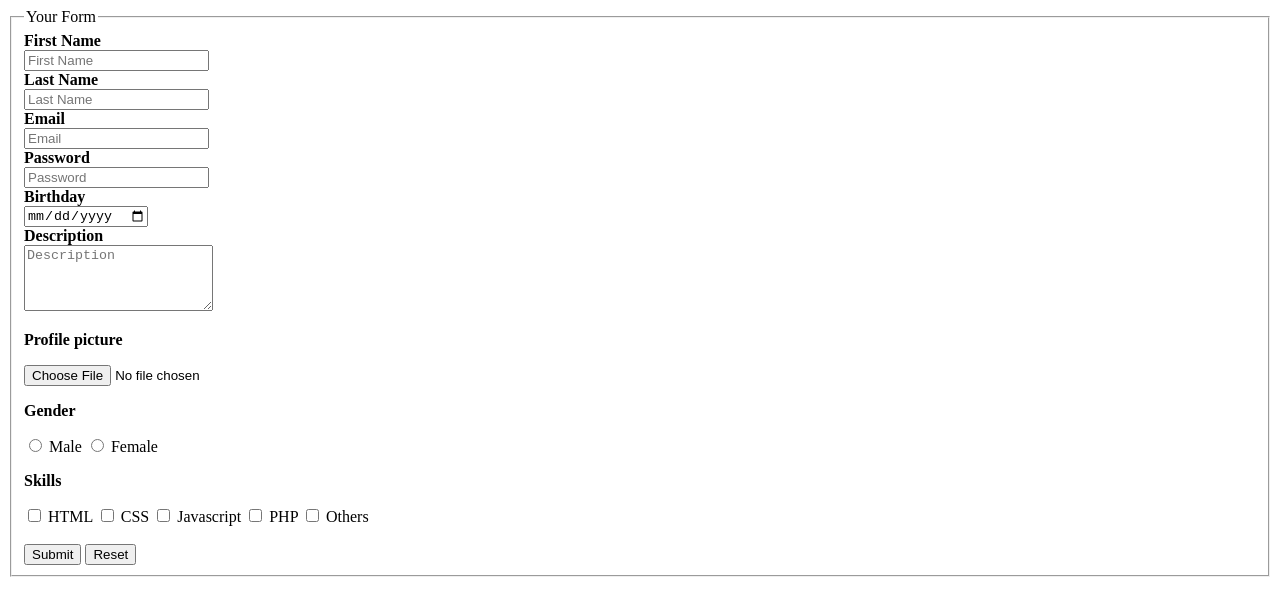
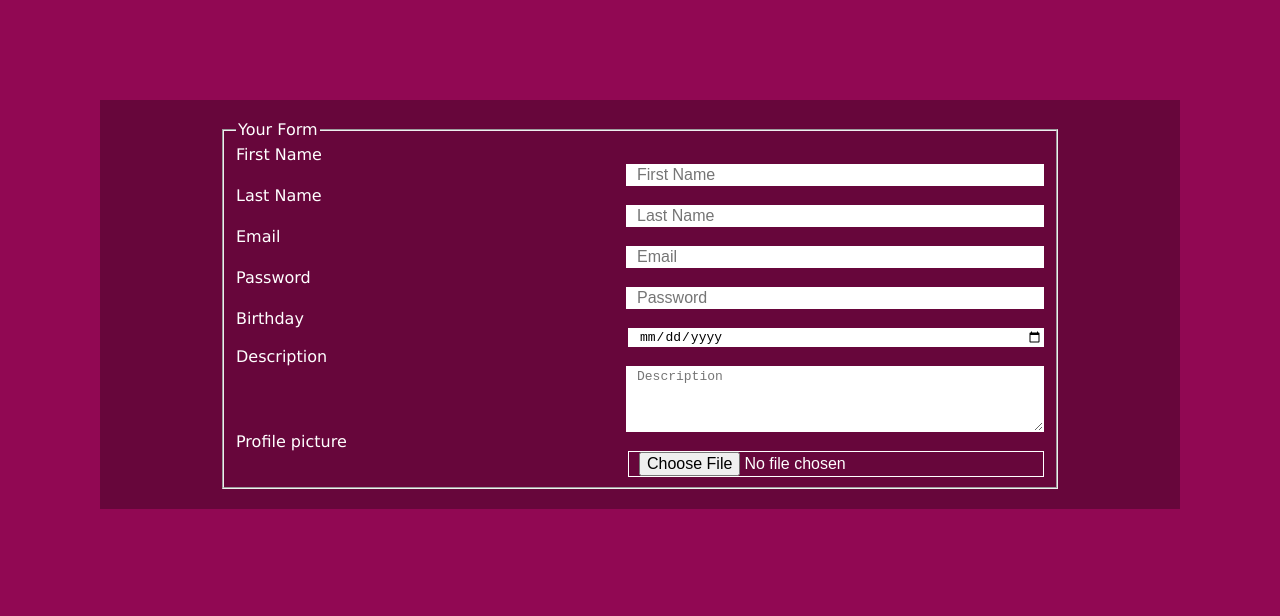
Before and after one commit to Daoud-Hussain/Web-Technologies, a plain HTML site: page forms.html in a window 1280 px wide. Drawn offline with Linux system fonts and the light colour scheme.

Commit message:
Adding styles in forms

```diff
--- a/forms.html
+++ b/forms.html
@@ -5,33 +5,34 @@
     <meta http-equiv="X-UA-Compatible" content="IE=edge">
     <meta name="viewport" content="width=device-width, initial-scale=1.0">
     <title>Forms</title>
+    <link rel="stylesheet" href="style.css">
 </head>
 <body>
     <form action="/index.html" method="POST">
         <fieldset>
-            <legend>Your Form</legend>
-            <b><label for="fname">First Name</label><br></b>
+            <legend >Your Form</legend>
+            <label for="fname">First Name</label>
             <input type="text" placeholder="First Name"> <br>
-            <b><label for="lname">Last Name</label></b><br>
+            <label for="lname">Last Name</label>
             <input type="text" placeholder="Last Name"> <br>
-            <b><label for="email">Email</label></b><br>
+            <label for="email">Email</label>
             <input type="email" placeholder="Email"> <br>
-            <b><label for="password">Password</label></b><br>
+            <label for="password">Password</label>
             <input type="password" placeholder="Password"> <br>
-            <b><label for="birthday">Birthday</label></b> <br>
+            <label for="birthday">Birthday</label>
             <input type="date" name="birhday" id="birthday"> <br>
-            <b><label for="description">Description</label></b> <br>
-            <textarea name="description" id="description" placeholder="Description" cols="21" rows="4"></textarea><br>
-            <b><p>Profile picture</p></b>
+            <label for="description">Description</label>
+            <textarea name="description" id="description" placeholder="Description" cols="21" rows="4"></textarea> <br>
+            <label>Profile picture</label>
             <input type="file"> <br>
             <!-- Radio Buttons -->
-            <b><p>Gender</p></b>
+            <!-- <label>Gender</label>
             <input type="radio" id="male" name="gender" value="Male">
             <label for="male">Male</label>
             <input type="radio" id="female" name="gender" value="Female">
-            <label for="female">Female</label></b>
+            <label for="female">Female</label></b> <br> -->
             <!--Checkboxes -->
-            <b><p>Skills</p></b>
+            <!-- <label>Skills</label>
             <input type="checkbox" name="HTML" value="HTML">
             <label for="HTML">HTML</label>
             <input type="checkbox" name="CSS" value="HTML">
@@ -39,11 +40,9 @@
             <input type="checkbox" name="Javascript" value="HTML">
             <label for="CSS">Javascript</label>
             <input type="checkbox" name="PHP" value="PHP">
-            <label for="PHP">PHP</label>
-            <input type="checkbox" name="Others" value="Others">
-            <label for="Others">Others</label> <br><br>
-            <input type="submit">
-            <input type="reset">
+            <label for="PHP">PHP</label><br><br> -->
+            <!-- <input type="submit">
+            <input type="reset"> -->
         </fieldset>
 
     </form>
--- /dev/null
+++ b/style.css
@@ -0,0 +1,29 @@
+body{
+    margin: 100px;
+    background-color: rgb(145, 8, 83);
+
+}
+form {
+    background-color: #0000004b;
+    color: white;
+    font-family: "Lucida Sans Unicode", "Lucida Grande", sans-serif;
+    /* margin: 100px; */
+    padding: 20px 120px 20px 120px;
+}
+form input[type="text"],
+form input[type="tel"],
+form input[type="email"],
+form input[type="date"],
+form input[type="password"],
+form input[type="file"],
+form textarea {
+    float: right;
+    width: 50%;
+    border: 1px solid  #ffffff;
+    font-size: medium;
+    padding-left: 10px;
+}
+form label{
+    float: left;
+    width: 50%;
+}
```
